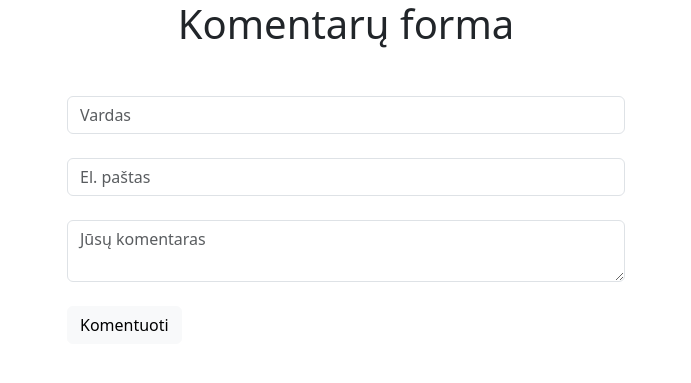
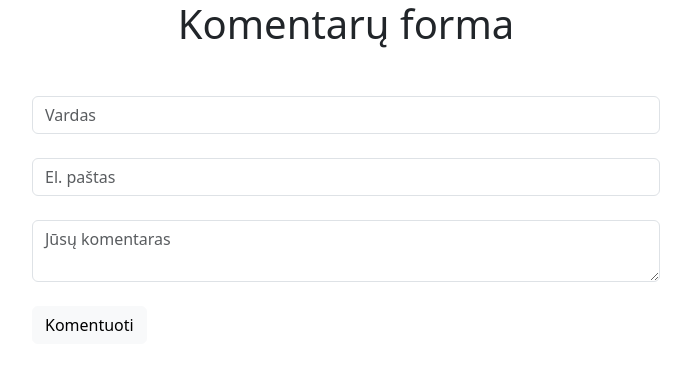
Before and after one commit to JustasMe97/php_task, a PHP site: page / in a window 1280 px wide. Shown: the top 383 px of the page, without its empty margins (294-985 px from the left). Run offline with PHP 8.4, Linux system fonts and the light colour scheme; data that the repository does not hold is empty.

Commit message:
comments

```diff
--- a/comment_list.php
+++ b/comment_list.php
@@ -15,7 +15,7 @@ if(mysqli_num_rows($parentComments)>0)
         <div class="d-flex align-items-center">
         <div class="d-flex">
 		<div class="fw-bold">'.$row->name.'</div>
-        <div class="mx-1">'.$row->comment_date.'</div>
+        <div class="mx-1">'.date('d M Y', strtotime($row->comment_date)).'</div>
         </div>
         <div class="d-flex flex-grow-1 justify-content-end">
         <div type="button" class="reply btn" id="'.$row->id.'"><svg xmlns="http://www.w3.org/2000/svg" width="16" height="16" fill="currentColor" class="bi bi-reply" viewBox="0 0 16 16">
@@ -38,12 +38,12 @@ if(mysqli_num_rows($parentComments)>0)
     </div>
     </div>'
     ;
+        //prideda atsakymus prie atitinkamų komentarų
         $output .= getReplies($link,$row->id);
     }
     echo $output.='</div>';
 
 }
-
 
 function getReplies($link,$parent_id){
     $outputReplies='';
--- a/index.php
+++ b/index.php
@@ -3,23 +3,21 @@
 <head>
 	<title>Comments</title>
     <script type="text/javascript" src="https://code.jquery.com/jquery-3.3.1.min.js"></script>
-	<!-- <link rel="stylesheet" type="text/css" href="bootstrap/dist/css/bootstrap.css"> -->
     <link rel="stylesheet" type="text/css" href="style.css" />
     <link href="https://cdn.jsdelivr.net/npm/bootstrap@5.3.3/dist/css/bootstrap.min.css" rel="stylesheet" integrity="sha384-QWTKZyjpPEjISv5WaRU9OFeRpok6YctnYmDr5pNlyT2bRjXh0JMhjY6hW+ALEwIH" crossorigin="anonymous">
 
 </head>
 <body>
-	<div class="container">
+<div class="container-fluid">
     <h1 class="d-flex justify-content-center">Komentarų forma</h1>
             <p>&nbsp;</p>
         <div class="d-flex align-items-center flex-column">
 
-		<div class="col-md-6">
+		<div class="col-lg-6 col-md-12">
 			<input type="text" id="name" class="name form-control" placeholder="Vardas"><br>
 			<input type="text" id="email" class="email form-control" placeholder="El. paštas"><br>
             <input type="hidden" class="parent_id" value="-1">
 			<textarea id="comment" class="comment_text form-control" placeholder="Jūsų komentaras"></textarea>
-			<!-- <p>&nbsp;</p> -->
              <br>
 			<a href="javascript:void(0)" class="btn btn-light submit">Komentuoti</a>
 		</div>
@@ -29,7 +27,7 @@
         <p>&nbsp;</p>
 
         <div class="d-flex justify-content-center">
-		<div class="col-md-6 comment_listing"></div>
+		<div class="col-lg-6 col-md-12 comment_listing"></div>
         </div>
 
 	</div>
@@ -51,11 +49,7 @@
 
 	$(function(){
 
-
 		listComments();
-		// setInterval(function(){
-		// listComments();
-		// },10000);
 
 		$('.submit').click(function(){
 		var name = $('.name').val();
@@ -68,7 +62,6 @@
 		type:'post',
 		success:function(response){
         $('.form_message').html(response);
-		// alert("Your comment has been posted");
         $.globalEval(response);
 		listComments();
 		}
@@ -81,9 +74,9 @@
 
 <script>
 $(document).on("click", ".reply", function() {
+	//hide and show form when clicking reply button
     // Finds the closest .single_comment container for the clicked .reply button
     var $comment = $(this).closest(".single_comment");
-
     // Finds the .replyForm inside that specific .single_comment container and toggle it's visibility
     $comment.find(".replyForm").slideToggle();
 });
@@ -101,11 +94,10 @@ $(document).on("click", ".submitReply", function(){
 		type:'post',
 		success:function(response){
         $('.form_message').html(response);
-		// alert("Your comment has been posted");
         $.globalEval(response);
 		listComments();
 		}
 		})
-        //$('replyForm').hide();
+        $('replyForm').show();
 		});
 </script>
```
Also changed, not shown: create_comment.php (+10 -11 lines), style.css (line endings or trailing spaces).
